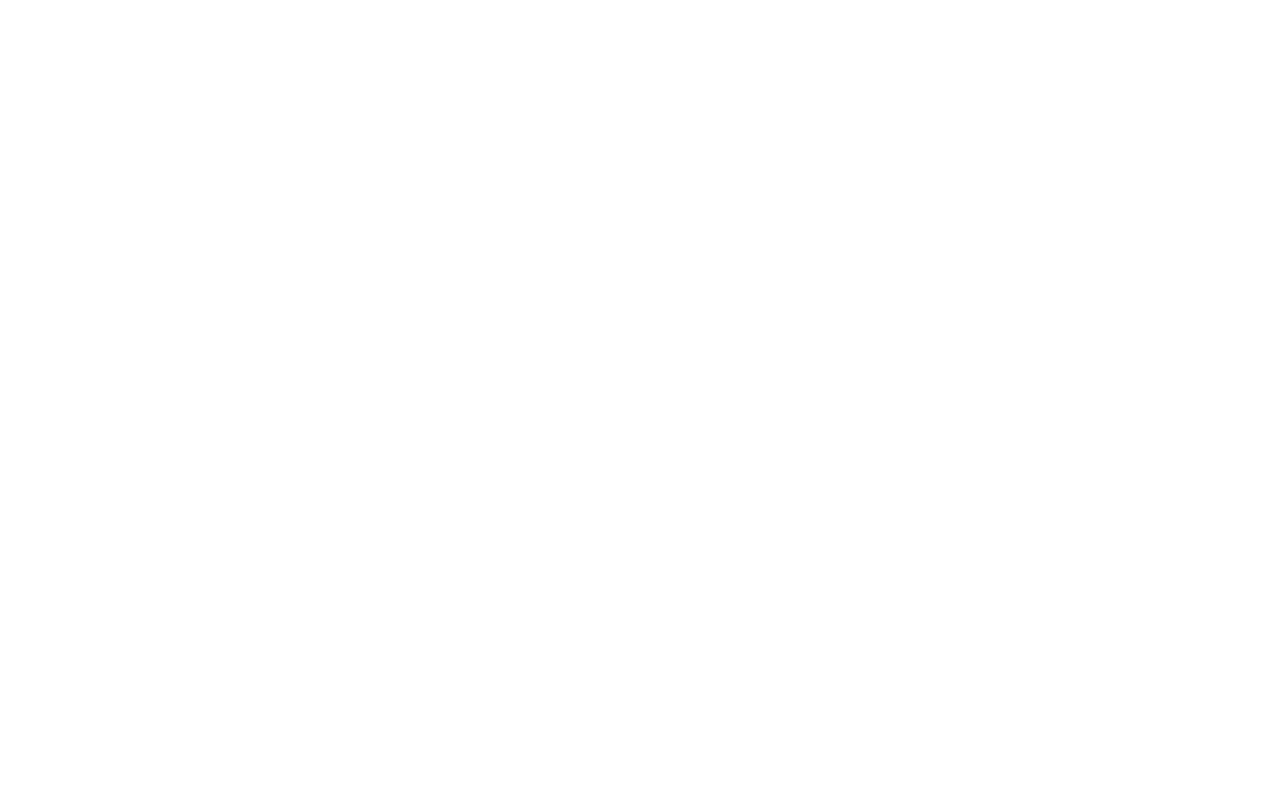
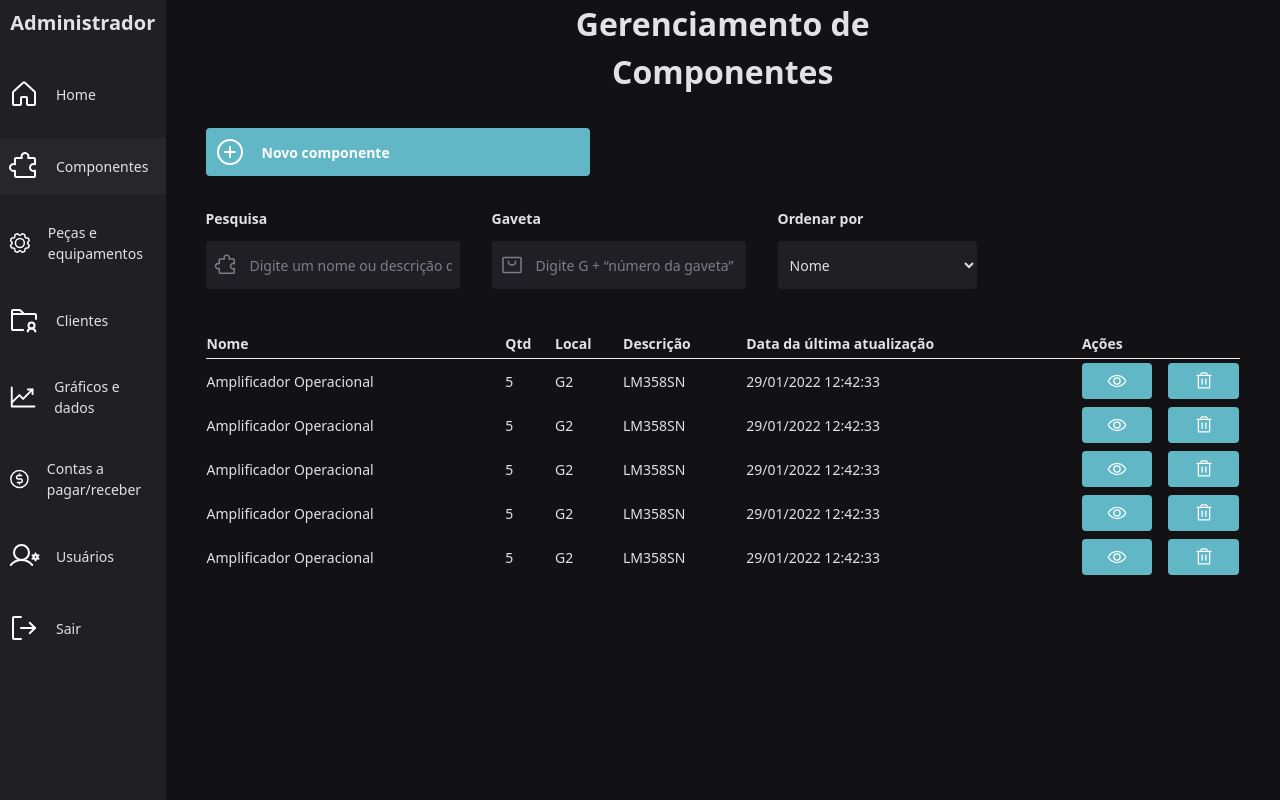
Before and after one commit to PauloVictorSS/sistema-integrado-de-gestao, a React (Create React App) app: page /components in a window 1280 px wide. Before the commit this address had no page. Built offline with nearby package versions, Linux system fonts and the light colour scheme.

Commit message:
Adição do modelo de tabela e da tabela de componentes

```diff
--- a/src/App.tsx
+++ b/src/App.tsx
@@ -3,6 +3,7 @@
   Routes,
   Route
 } from "react-router-dom";
+import Components from "./pages/Components";
 
 import Home from "./pages/Home"
 import Login from "./pages/Login"
@@ -13,6 +14,7 @@
       <Routes>
         <Route path="/" element={<Login/>} />
         <Route path="/home" element={<Home/>} />
+        <Route path="/components" element={<Components/>} />
       </Routes>
     </Router>
   )
--- a/src/components/Button.tsx
+++ b/src/components/Button.tsx
@@ -9,7 +9,7 @@
 
   return (
     <button
-      className={'py-2 px-2 bg-cyan-500 rounded font-semibold text-black text-sm w-full max-w-sm transition-colors hover:bg-cyan-300 focus:ring-2 ring-white '+ className}
+      className={'py-2 px-2 bg-cyan-700 rounded font-semibold text-white text-sm w-full max-w-sm transition-colors hover:bg-cyan-500 focus:ring-2 ring-white '+ className}
       {...props}
     >
       {children}
--- /dev/null
+++ b/src/components/ComponentsTable.tsx
@@ -0,0 +1,94 @@
+import { IComponents } from "../interfaces/IComponents";
+import { Button } from "./Button";
+import { Table } from "./Table";
+import { Eye, Trash } from "phosphor-react"
+import { Slot } from "@radix-ui/react-slot";
+
+export function ComponentsTable() {
+
+  const allComponents: Array<IComponents> = [
+    {
+      id: "1",
+      name: "Amplificador Operacional",
+      qtd: 5,
+      qtdMin: 2,
+      local: "G2",
+      description: "LM358SN",
+      lastUpdate: "29/01/2022 12:42:33"
+    },
+    {
+      id: "2",
+      name: "Amplificador Operacional",
+      qtd: 5,
+      qtdMin: 2,
+      local: "G2",
+      description: "LM358SN",
+      lastUpdate: "29/01/2022 12:42:33"
+    },
+    {
+      id: "3",
+      name: "Amplificador Operacional",
+      qtd: 5,
+      qtdMin: 2,
+      local: "G2",
+      description: "LM358SN",
+      lastUpdate: "29/01/2022 12:42:33"
+    },
+    {
+      id: "4",
+      name: "Amplificador Operacional",
+      qtd: 5,
+      qtdMin: 2,
+      local: "G2",
+      description: "LM358SN",
+      lastUpdate: "29/01/2022 12:42:33"
+    },
+    {
+      id: "5",
+      name: "Amplificador Operacional",
+      qtd: 5,
+      qtdMin: 2,
+      local: "G2",
+      description: "LM358SN",
+      lastUpdate: "29/01/2022 12:42:33"
+    },
+  ]
+
+  return (
+    <Table.content className="mt-10">
+      <Table.thead>
+        <Table.tr>
+          <Table.th>Nome</Table.th>
+          <Table.th>Qtd</Table.th>
+          <Table.th>Local</Table.th>
+          <Table.th>Descrição</Table.th>
+          <Table.th>Data da última atualização</Table.th>
+          <Table.th>Ações</Table.th>
+        </Table.tr>
+      </Table.thead>
+      <Table.tbody>
+        {
+          allComponents.map(component => {
+            return (
+              <Table.tr key={component.id}>
+                <Table.td>{component.name}</Table.td>
+                <Table.td>{component.qtd}</Table.td>
+                <Table.td>{component.local}</Table.td>
+                <Table.td>{component.description}</Table.td>
+                <Table.td>{component.lastUpdate}</Table.td>
+                <Table.td className="flex gap-4">
+                  <Button className="flex items-center justify-center px-0">
+                    <Slot className='w-5 h-5 text-white'><Eye /></Slot>
+                  </Button>
+                  <Button className="flex items-center justify-center px-0">
+                    <Slot className='w-5 h-5 text-white'><Trash /></Slot>
+                  </Button>
+                </Table.td>
+              </Table.tr>
+            )
+          })
+        }
+      </Table.tbody>
+    </Table.content>
+  )
+}
--- a/src/components/InputSelect.tsx
+++ b/src/components/InputSelect.tsx
@@ -7,7 +7,7 @@
 
 export function InputSelect({ children, className, ...props }: InputSelect) {
   return (
-    <select className={"h-12 py-2 px-2 rounded bg-gray-800 w-full max-w-sm focus-within:ring-2 ring-cyan-300 outline-none text-gray-100" + className} {...props}>
+    <select className={"h-12 py-2 px-2 rounded bg-gray-800 w-full max-w-sm text-xs focus-within:ring-2 ring-cyan-300 outline-none text-gray-100" + className} {...props}>
       {children}
     </select>
   )
--- /dev/null
+++ b/src/components/Table.tsx
@@ -0,0 +1,56 @@
+import { ReactNode } from "react"
+
+interface TableProps{
+  children: ReactNode
+  className?: string
+}
+
+function content({children, className}: TableProps) {
+  return (
+    <table className={"w-full " + className}>
+      {children}
+    </table>
+  )
+}
+
+function thead({children, className}: TableProps) {
+  return (
+    <thead className={"border-b-[1px] " + className}>
+      {children}
+    </thead>
+  )
+}
+
+function tbody({children, className}: TableProps) {
+  return (
+    <tbody>
+      {children}
+    </tbody>
+  )
+}
+
+function tr({children, className}: TableProps) {
+  return (
+    <tr>
+      {children}
+    </tr>
+  )
+}
+
+function th({children, className}: TableProps) {
+  return (
+    <th className={"py-1 text-start text-xs " + className}>
+      {children}
+    </th>
+  )
+}
+
+function td({children, className}: TableProps) {
+  return (
+    <td className={"py-1 text-xs " + className}>
+      {children}
+    </td>
+  )
+}
+
+export const Table = {content, thead, tbody, tr, th, td}
--- a/src/components/Text.tsx
+++ b/src/components/Text.tsx
@@ -10,7 +10,7 @@
 
   return (
     <p
-      className={'text-gray-100 font-sans text-' + size + " " + className}
+      className={className + ' text-gray-100 font-sans text-' + size}
     >
       {children}
     </p>
--- /dev/null
+++ b/src/interfaces/IComponents.ts
@@ -0,0 +1,9 @@
+export interface IComponents{
+  id: string
+  name: string
+  local: string
+  qtd: number
+  qtdMin: number
+  description: string
+  lastUpdate: string
+}
--- /dev/null
+++ b/src/pages/Components.tsx
@@ -0,0 +1,51 @@
+import {Text} from "../components/Text"
+import { Button } from "../components/Button";
+import ContentDiv from "../components/ContentDiv";
+import NavBar from "../components/NavBar";
+import { PlusCircle, PuzzlePiece, ShoppingBag } from "phosphor-react"
+import { Slot } from "@radix-ui/react-slot";
+import { InputText } from "../components/InputText";
+import { InputSelect } from "../components/InputSelect";
+import { ComponentsTable } from "../components/ComponentsTable";
+
+function Components() {
+
+  return (
+    <ContentDiv>
+      <NavBar active="Componentes" />
+
+      <div className="w-full px-10">
+        <h2 className="font-bold text-2xl max-w-sm mx-auto text-center">Gerenciamento de Componentes</h2>
+
+        <Button className="flex items-center gap-4 w-48 mt-8">
+            <Slot className="w-8 h-8 text-white">
+              <PlusCircle/>
+            </Slot>
+            <p className=" font-sans text-xs text-white">Novo componente</p>
+        </Button>
+
+        <div className="flex items-center gap-8 w-full mt-8">
+          <label htmlFor="text" className="flex flex-col gap-3">
+            <Text className="font-semibold">Pesquisa</Text>
+            <InputText className="w-96" icon={<PuzzlePiece/>} type="text" id="text" placeholder="Digite um nome ou descrição de algum componente" />
+          </label>
+          <label htmlFor="local" className="flex flex-col gap-3">
+            <Text className="font-semibold">Gaveta</Text>
+            <InputText className="w-64" icon={<ShoppingBag/>} type="text" id="local" placeholder="Digite G + “número da gaveta”" />
+          </label>
+          <label htmlFor="local" className="flex flex-col gap-3">
+            <Text className="font-semibold">Ordenar por</Text>
+            <InputSelect>
+              <option value="">Nome</option>
+              <option value="">Data de Última alteração</option>
+            </InputSelect>
+          </label>
+        </div>
+
+        <ComponentsTable />
+      </div>
+    </ContentDiv>
+  )
+}
+
+export default Components
--- a/tailwind.config.js
+++ b/tailwind.config.js
@@ -25,6 +25,7 @@
         'gray-200': '#c4c4cc',
         'gray-100': '#e1e1e6',
 
+        'cyan-700': '#61B7C6',
         'cyan-500': '#81d8f7',
         'cyan-300': '#9be1fb',
       },
```
